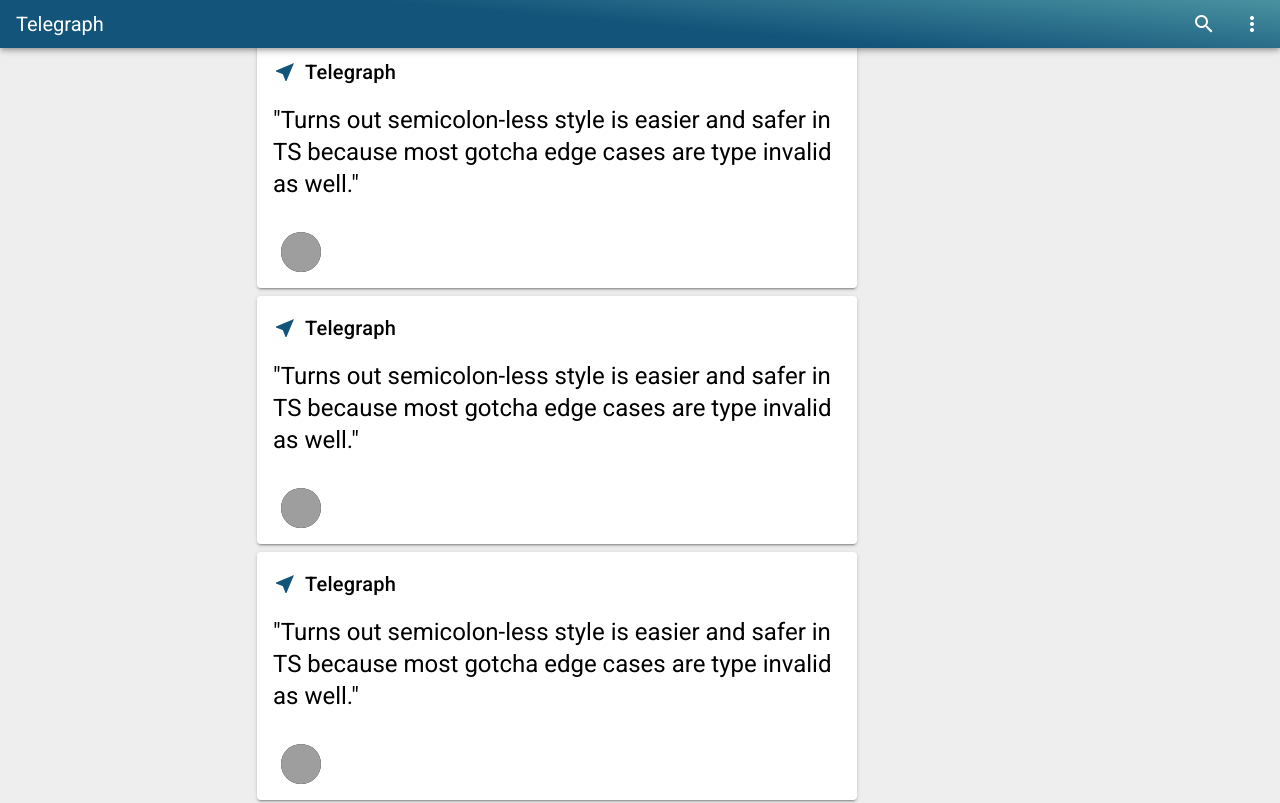
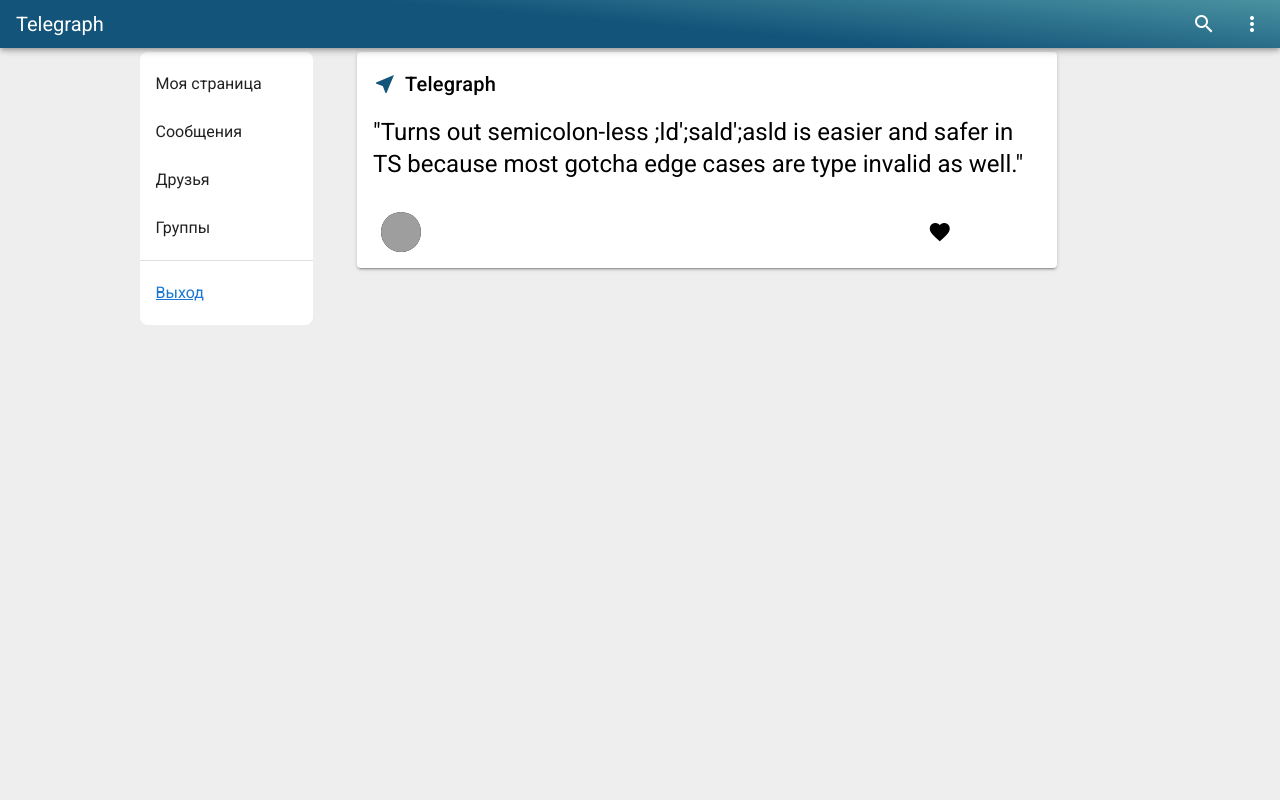
Before and after one commit to MaxTsilyurik/web-app, a Vue app in the folder front/: page / in a window 1280 px wide. Shown: the top 803 px of the page. Built offline with nearby package versions, Linux system fonts and the light colour scheme; grey boxes are pictures that could not be loaded.

Commit message:
feat: added views

```diff
--- a/front/src/App.vue
+++ b/front/src/App.vue
@@ -2,12 +2,12 @@
   <v-app>
     <header>
       <v-card tile class="overflow-hidden">
-        <v-content>
+        <v-main>
           <v-app-bar dense
                      fixed
                      class="custom_nav_bar">
 
-            <v-toolbar-title style="cursor: pointer; color:white;" @click="$router.push('/')">
+            <v-toolbar-title style="cursor: pointer; color:white;">
               Telegraph
             </v-toolbar-title>
 
@@ -21,37 +21,22 @@
               <v-icon>mdi-dots-vertical</v-icon>
             </v-btn>
           </v-app-bar>
-        </v-content>
+        </v-main>
       </v-card>
     </header>
-
-    <v-main class="v-main grey lighten-3" data-booted="true" style="padding: 20px">
-      <v-container>
-        <v-row>
-          <v-col class="col-sm-2 col-12">
-
-          </v-col>
-          <v-col class="col-sm-8 col-8">
-            <PostCart></PostCart>
-            <PostCart></PostCart>
-            <PostCart></PostCart>
-            <PostCart></PostCart>
-            <PostCart></PostCart>
-          </v-col>
-        </v-row>
-      </v-container>
-    </v-main>
+    <v-content class="v-main grey lighten-3" data-booted="true" style="padding: 20px">
+      <router-view></router-view>
+    </v-content>
   </v-app>
 </template>
 
 <script>
-import PostCart from "@/components/posts/PostCart";
 
 export default {
   name: 'App',
 
   components: {
-    PostCart
+
   },
 
   data: () => ({
--- a/front/src/components/posts/PostCart.vue
+++ b/front/src/components/posts/PostCart.vue
@@ -1,9 +1,9 @@
 <template>
   <v-card
-      class="my-2"
+      class="my-5"
       color="white"
       dark
-      max-width="600px"
+      max-width="700px"
   >
     <v-card-title>
       <v-icon
@@ -18,7 +18,7 @@
     </v-card-title>
 
     <v-card-text class="headline" style="color: black">
-      "Turns out semicolon-less style is easier and safer in TS because most gotcha edge cases are type invalid as
+      "Turns out semicolon-less ;ld';sald';asld is easier and safer in TS because most gotcha edge cases are type invalid as
       well."
     </v-card-text>
 
@@ -40,7 +40,7 @@
             align="center"
             justify="end"
         >
-          <v-icon class="mr-1">
+          <v-icon class="mr-1" color="black">
             mdi-heart
           </v-icon>
           <span class="subheading mr-2">256</span>
@@ -58,6 +58,8 @@
 <script>
 export default {
   name: "PostCart"
+
+
 }
 </script>
 
--- a/front/src/main.js
+++ b/front/src/main.js
@@ -2,7 +2,8 @@ import Vue from 'vue'
 import App from './App.vue'
 import vuetify from './plugins/vuetify';
 import '@mdi/font/css/materialdesignicons.css'
-import Vuetify from "vuetify"; // Ensure you are using css-loader
+import Vuetify from "vuetify";
+import router from "./route"
 
 
 Vue.config.productionTip = false
@@ -13,6 +14,7 @@ Vue.use(Vuetify, {
 
 
 new Vue({
+  router,
   vuetify,
   render: h => h(App)
 }).$mount('#app')
--- a/front/src/plugins/vuetify.js
+++ b/front/src/plugins/vuetify.js
@@ -1,7 +1,9 @@
 import Vue from 'vue';
 import Vuetify from 'vuetify/lib';
+import router from "@/route";
 
 Vue.use(Vuetify);
 
 export default new Vuetify({
+    router
 });
--- /dev/null
+++ b/front/src/route/index.js
@@ -0,0 +1,34 @@
+import Vue from 'vue'
+import VueRouter from 'vue-router'
+import Home from "@/views/Home";
+import Messages from "@/views/Messages";
+import Login from "@/views/Login";
+
+
+Vue.use(VueRouter)
+
+const routes = [
+    {
+        path: '/',
+        name: 'Home',
+        component: Home
+    },
+    {
+        path: '/messages',
+        name: 'Messages',
+        component: Messages
+    },
+    {
+        path: '/login',
+        name: 'Login',
+        component: Login
+    }
+]
+
+const router = new VueRouter({
+    mode: 'history',
+    base: process.env.BASE_URL,
+    routes
+})
+
+export default router
--- /dev/null
+++ b/front/src/views/Home.vue
@@ -0,0 +1,63 @@
+<template>
+    <v-container>
+      <v-row>
+        <v-col class="col col-2 navigable my-5">
+          <div class="v-sheet theme--light rounded-lg">
+            <div role="list" class="v-list v-sheet theme--light transparent">
+              <div tabindex="0" role="listitem" class="v-list-item v-list-item--link theme--light">
+                <div class="v-list-item__content">
+                  <div class="v-list-item__title"> Моя страница</div>
+                </div>
+              </div>
+              <div tabindex="0" role="listitem" class="v-list-item v-list-item--link theme--light">
+                <div class="v-list-item__content">
+                  <div class="v-list-item__title"> Сообщения</div>
+                </div>
+              </div>
+              <div tabindex="0" role="listitem" class="v-list-item v-list-item--link theme--light">
+                <div class="v-list-item__content">
+                  <div class="v-list-item__title">Друзья</div>
+                </div>
+              </div>
+              <div tabindex="0" role="listitem" class="v-list-item v-list-item--link theme--light">
+                <div class="v-list-item__content">
+                  <div class="v-list-item__title"> Группы</div>
+                </div>
+              </div>
+              <hr role="separator" aria-orientation="horizontal" class="my-2 v-divider theme--light">
+              <div tabindex="0" role="listitem"
+                   class="v-list-item v-list-item--link theme--light grey--text text--lighten-4">
+                <div class="v-list-item__content">
+                  <router-link v-bind:to="{name: 'Messages'}">
+                    <div class="v-list-item__title"> Выход</div>
+                  </router-link>
+                </div>
+              </div>
+            </div>
+          </div>
+        </v-col>
+        <v-col class="col">
+          <PostCart></PostCart>
+        </v-col>
+      </v-row>
+    </v-container>
+</template>
+
+<script>
+import PostCart from "@/components/posts/PostCart";
+
+export default {
+  name: "Home",
+
+  components: {
+    PostCart,
+  },
+}
+</script>
+
+<style scoped>
+.navigable {
+  margin-right: 20px;
+  margin-left: 80px;
+}
+</style>
--- /dev/null
+++ b/front/src/views/Login.vue
@@ -0,0 +1,37 @@
+<template>
+  <div class="login">
+    <div class="row">
+      <div class="col-md-5 m-auto">
+        <h1>Авторизация</h1>
+        <form @submit="signIn">
+          <div class="form-group">
+            <label for="email">Email</label>
+            <input type="email" class="form-control" id="email" v-model="email">
+            <div class="error">{{errors.email}}</div>
+          </div>
+          <div class="form-group">
+            <label for="password">Пароль</label>
+            <input type="password" class="form-control" id="password" v-model="password">
+            <div class="error">{{errors.password}}</div>
+          </div>
+          <div class="form-group">
+            <button type="submit" class="btn btn-secondary">Войти</button>
+          </div>
+        </form>
+      </div>
+    </div>
+  </div>
+</template>
+
+<script>
+export default {
+  name: "Login",
+  data() {
+    return {
+      email: '',
+      password: '',
+      errors: {}
+    }
+  },
+}
+</script>
--- /dev/null
+++ b/front/src/views/Messages.vue
@@ -0,0 +1,35 @@
+<template>
+  <v-container>
+    <v-content>
+      <v-card
+          class="my-5"
+          color="white"
+          dark
+          max-width="700px"
+      >
+        <v-card-title>
+          <v-icon
+              large
+              left
+              class="material-icons"
+              STYLE="color: #13547a"
+          >
+            near_me
+          </v-icon>
+          <span class="title" style="color: black">Telegraph</span>
+        </v-card-title>
+      </v-card>
+    </v-content>
+  </v-container>
+
+</template>
+
+<script>
+export default {
+  name: "Messages"
+}
+</script>
+
+<style scoped>
+
+</style>
```
Also changed, not shown: front/src/route/route.js (deleted, +0 -16 lines), front/src/views/Friends.vue (added, +13 -0 lines), front/src/views/Profile.vue (added, +13 -0 lines).
